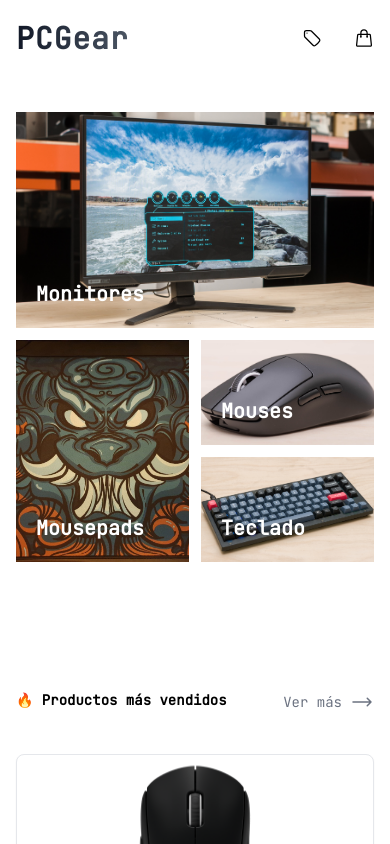
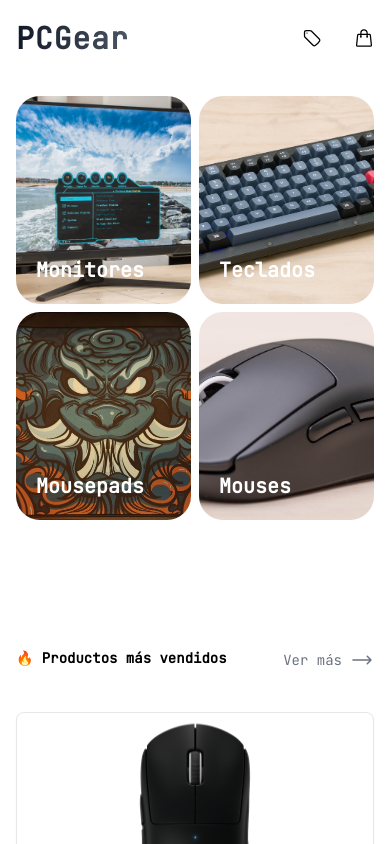
Before and after one commit to Louisit0/MartialGear, a React (Vite) app: page / in a window 390 px wide. Shown: the top 844 px of the page. Built offline with nearby package versions, Linux system fonts and the light colour scheme.

Commit message:
Fix responsive layout issues in NavBar and Tabs components

```diff
--- a/src/components/NavBar.jsx
+++ b/src/components/NavBar.jsx
@@ -2,7 +2,7 @@ import { Link } from "react-router-dom";
 
 const NavBar = () => {
   return (
-    <nav className="flex flex-row fixed top-0 bg-white z-50 w-full justify-between py-5 px-4 md:px-10 lg:px-40">
+    <nav className="flex flex-row fixed top-0 bg-white z-50 w-full justify-between py-5 px-4 md:px-10 md:px-40">
       <Link
         to="/"
         className="text-3xl font-bold bg-gradient-to-r from-gray-900 to-gray-600 bg-clip-text text-transparent tracking-wide"
--- a/src/components/Tabs.jsx
+++ b/src/components/Tabs.jsx
@@ -11,7 +11,7 @@ const Tabs = ({ tabState, setTabState }) => {
 
   return (
     <div className="mt-5 md:mt-10 text-sm font-medium text-center text-gray-500  border-gray-200 dark:text-gray-400 dark:border-gray-700 mx-auto">
-      <ul className="grid grid-cols-3 lg:grid-cols-6 text-sm font-medium text-center text-gray-500 dark:text-gray-400 mb-7">
+      <ul className="grid grid-cols-3 md:grid-cols-6 text-sm font-medium text-center text-gray-500 dark:text-gray-400 mb-7">
         <li className="m-0">
           <a
             href="#"
--- a/src/pages/Home.jsx
+++ b/src/pages/Home.jsx
@@ -20,7 +20,71 @@ const Home = () => {
       animate={{ opacity: 1 }} // Estado animado (visible)
       exit={{ opacity: 0 }} // Estado de salida (invisible)
     >
-      <div
+      <div className="md:h-screen mt-24 mx-4">
+        <div className="grid grid-cols-2 gap-2 md:gap-4">
+          <div className="relative w-full h-52 md:h-72">
+            <Link to="/productos">
+              <img
+                src={rtingsg4}
+                alt="rtingsg4"
+                className={`object-cover w-full h-full rounded-3xl hover:brightness-75 hover:duration-100 duration-100 ${
+                  isLoading ? "animate-pulse" : ""
+                }`}
+                onLoad={() => setIsLoading(false)}
+              />
+              <p className="text-xl md:text-3xl font-bold absolute bottom-5 left-5 text-white">
+                Monitores
+              </p>
+            </Link>
+          </div>
+          <div className=" relative w-full h-52 md:h-72">
+            <Link to="/productos">
+              <img
+                src={keycrone}
+                alt="keycrone"
+                className={`object-cover w-full h-full rounded-3xl hover:brightness-75 hover:duration-100 duration-100 ${
+                  isLoading ? "animate-pulse" : ""
+                }`}
+                onLoad={() => setIsLoading(false)}
+              />
+              <p className="text-xl md:text-3xl font-bold absolute bottom-5 left-5 text-white">
+                Teclados
+              </p>
+            </Link>
+          </div>
+          <div className="relative w-full h-52 md:h-72">
+            <Link to="/productos">
+              <img
+                src={padtiger}
+                alt="padtiger"
+                className={`object-cover w-full h-full rounded-3xl hover:brightness-75 hover:duration-100 duration-100 ${
+                  isLoading ? "animate-pulse" : ""
+                }`}
+                onLoad={() => setIsLoading(false)}
+              />
+              <p className="text-xl md:text-3xl font-bold absolute bottom-5 left-5 text-white">
+                Mousepads
+              </p>
+            </Link>
+          </div>
+          <div className="relative w-full h-52 md:h-72">
+            <Link to="/productos">
+              <img
+                src={gproside}
+                alt="gproside"
+                className={`object-cover w-full h-full rounded-3xl hover:brightness-75 hover:duration-100 duration-100 ${
+                  isLoading ? "animate-pulse" : ""
+                }`}
+                onLoad={() => setIsLoading(false)}
+              />
+              <p className="text-xl md:text-3xl font-bold absolute bottom-5 left-5 text-white">
+                Mouses
+              </p>
+            </Link>
+          </div>
+        </div>
+      </div>
+      {/* <div
         className="w-full grid md:grid-cols-4 gap-3 px-4 md:px-0 mt-28 md:mt-36"
         style={{ height: 450 }}
       >
@@ -88,7 +152,7 @@ const Home = () => {
             </Link>
           </div>
         </div>
-      </div>
+      </div> */}
 
       <div className="mt-32">
         <div className="flex flex-row justify-between">
--- a/src/pages/Productos.jsx
+++ b/src/pages/Productos.jsx
@@ -1,12 +1,10 @@
-import { useState, useEffect } from "react";
+import { useState } from "react";
 import { Link } from "react-router-dom";
 import { dataProductos } from "../data/allData";
 import Tabs from "../components/Tabs";
 import { motion } from "framer-motion";
 
 const Productos = ({ tabState, setTabState }) => {
-  const [isLoading, setIsLoading] = useState(true);
-
   const productosFiltrados = dataProductos.filter(
     (producto) => producto.categoria === tabState
   );
@@ -22,7 +20,7 @@ const Productos = ({ tabState, setTabState }) => {
     >
       <div className="flex flex-col my-20">
         <Tabs tabState={tabState} setTabState={setTabState} />
-        <div className="grid md:grid-cols-2 lg:grid-cols-3 gap-4 mx-4">
+        <div className="grid md:grid-cols-2 md:grid-cols-3 gap-4 mx-4">
           {productosAVisualizar.map((producto) => (
             <motion.div
               key={producto.id}
@@ -36,14 +34,9 @@ const Productos = ({ tabState, setTabState }) => {
                   <img
                     src={producto.imagen}
                     alt={producto.nombre}
-                    className={`object-cover mx-auto w-60 ${
-                      isLoading ? "hidden" : ""
-                    }`}
-                    onLoad={() => setIsLoading(false)}
+                    loading="lazy"
+                    className="object-cover mx-auto w-60"
                   />
-                  {isLoading && (
-                    <div className="w-full h-60 animate-pulse bg-slate-200 rounded"></div>
-                  )}
                   <div className="flex flex-col px-4">
                     <p className="text-sm text-gray-400">
                       {producto.categoria}
```
